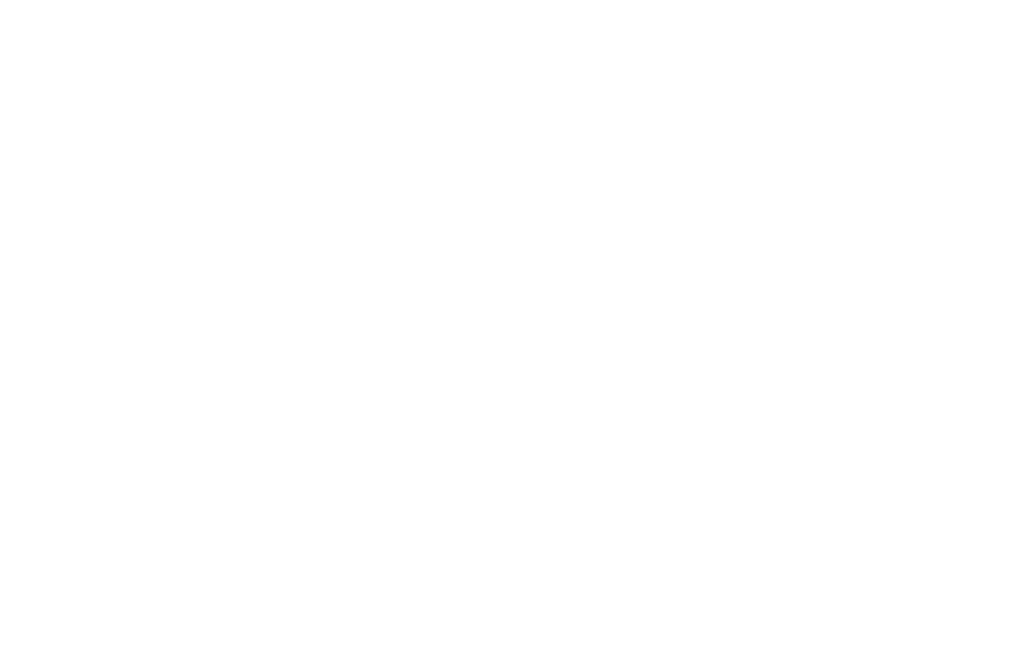
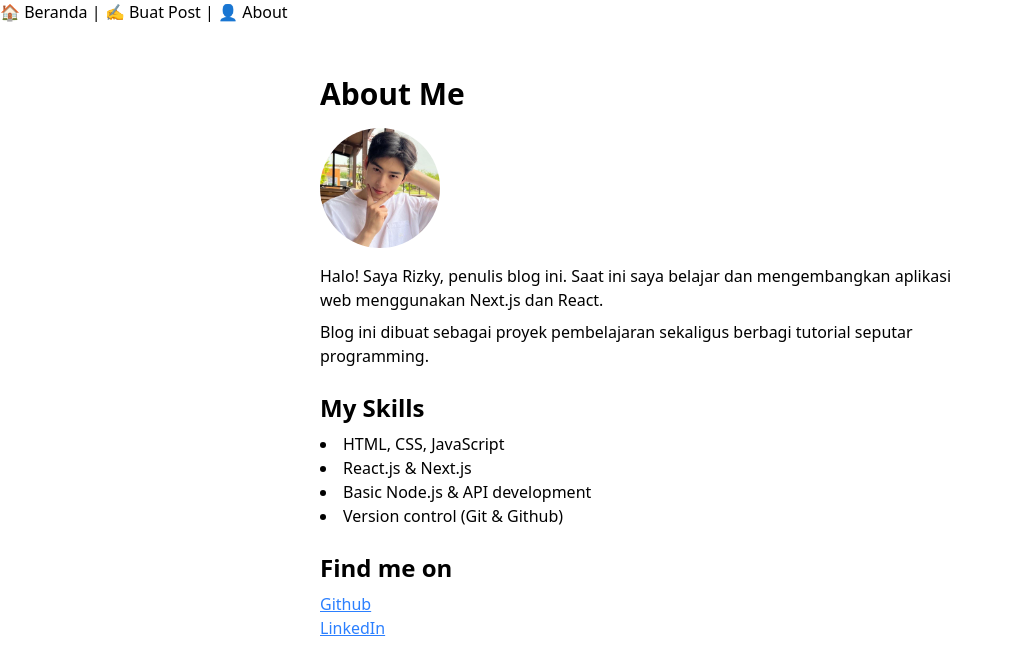
Before and after one commit to RizkyFaturRohman/next.js-mini-blog, a Next.js app: page /about in a window 1280 px wide. Shown: the top 672 px of the page, without its empty margins (0-1012 px from the left). Built offline with nearby package versions, Linux system fonts and the light colour scheme.

Commit message:
Fix page about.js , Layout.js , and _app.js

```diff
--- a/components/Layout.js
+++ b/components/Layout.js
@@ -16,6 +16,8 @@
         <meta name="twitter:title" content="Next.js Mini Blog" />
         <meta name="twitter:description" content="Blog sederhana dibuat dengan Next.js oleh Rizky" />
         <meta name="twitter:image" content="https://next-js-mini-blog.vercel.app/og-image.png" />
+
+        <link rel="icon" href="/favicon.ico" />
       </Head>
       <nav style={{ marginBottom: "20px" }}>
         <Link href="/">🏠 Beranda</Link> |{" "}
--- a/pages/_app.js
+++ b/pages/_app.js
@@ -1,21 +1,11 @@
-import Head from "next/head";
+// pages/_app.js
+import "../styles/globals.css";
+import Layout from "../components/Layout";
 
-export default function Layout({ children}) {
-    return (
-        <>
-            <Head>
-                <meta property="og:title" content="Next.js Mini Blog" />
-                <meta property="og:description" content="A simple blog built with Next.js" />
-                <meta property="og:type" content="website" />
-                <meta property="og:url" content="https://next-js-mini-blog.vercel.app" />
-                <meta property="og:image" content="https://next-js-mini-blog.vercel.app/og-image.png" />
-
-                <meta name="twitter:card" content="summary_large_image" />
-                <meta name="twitter:title" content="Next.js Mini Blog" />
-                <meta name="twitter:description" content="Blog sederhana dibuat dengan Next.js oleh Rizky" />
-                <meta name="twitter:image" content="https://next-js-mini-blog.vercel.app/og-image.png" />
-      </Head>
-      {children}
-    </>
+export default function App({ Component, pageProps }) {
+  return (
+    <Layout>
+      <Component {...pageProps} />
+    </Layout>
   );
 }
--- a/pages/about.js
+++ b/pages/about.js
@@ -1,5 +1,5 @@
-// pages/about.js
 import Head from "next/head";
+import Image from "next/image";
 
 export default function About() {
   return (
@@ -10,8 +10,47 @@
       </Head>
       <main className="max-w-2xl mx-auto py-8 px-4">
         <h1 className="text-3xl font-bold mb-4">About Me</h1>
-        <p className="mb-2">Halo! Saya Rizky, penulis blog ini. Saat ini saya belajar dan mengembangkan aplikasi web menggunakan Next.js dan React.</p>
-        <p>Blog ini dibuat sebagai proyek pembelajaran sekaligus berbagi tutorial seputar programming.</p>
+
+        {/* Foto profil */}
+        <div className="mb-4">
+          <Image
+            src="/cuy.jpeg" // pastikan file ini ada di folder public/
+            alt="Foto Rizky"
+            width={120}
+            height={120}
+            className="rounded-full"
+          />
+        </div>
+
+        <p className="mb-2">
+          Halo! Saya Rizky, penulis blog ini. Saat ini saya belajar dan mengembangkan aplikasi web menggunakan Next.js dan React.
+        </p>
+        <p className="mb-2">
+          Blog ini dibuat sebagai proyek pembelajaran sekaligus berbagi tutorial seputar programming.
+        </p>
+
+        {/* Tambah detail lainnya */}
+        <h2 className="text-2xl font-semibold mt-6 mb-2">My Skills</h2>
+        <ul className="list-disc list-inside mb-4">
+          <li>HTML, CSS, JavaScript</li>
+          <li>React.js & Next.js</li>
+          <li>Basic Node.js & API development</li>
+          <li>Version control (Git & Github)</li>
+        </ul>
+
+        <h2 className="text-2xl font-semibold mt-6 mb-2">Find me on</h2>
+        <ul>
+          <li>
+            <a href="https://github.com/RizkyFaturRohman" target="_blank" className="text-blue-500 underline">
+              Github
+            </a>
+          </li>
+          <li>
+            <a href="https://www.linkedin.com/" target="_blank" className="text-blue-500 underline">
+              LinkedIn
+            </a>
+          </li>
+        </ul>
       </main>
     </>
   );
```
Also changed, not shown: public/cuy.jpeg (added).
